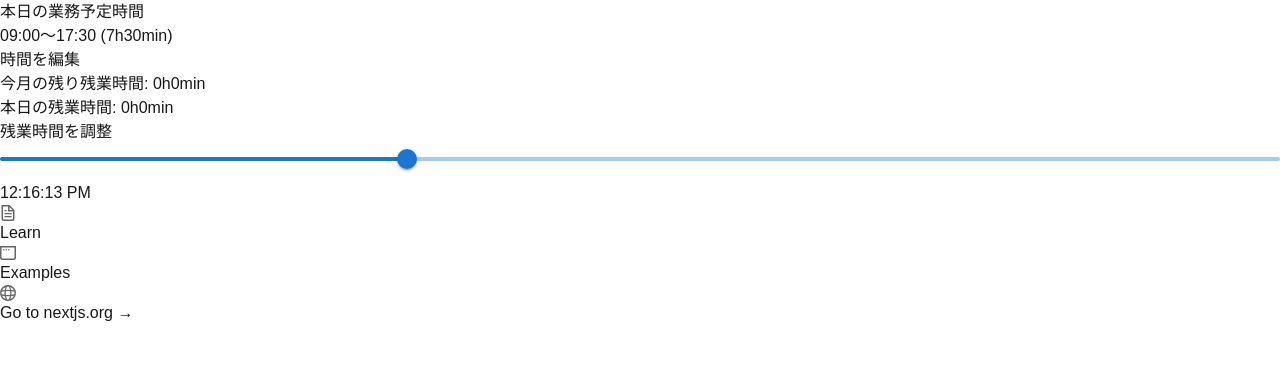
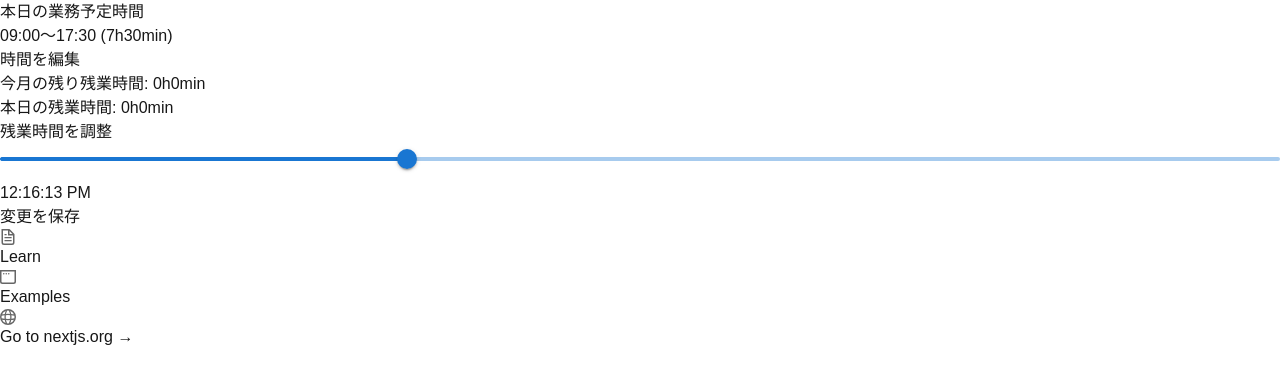
Before and after one commit to KazueHara-1/r-study-JavaScript, a Next.js app in the folder final_ex/: page / in a window 1280 px wide. Shown: the top 384 px of the page. Built offline with nearby package versions, Linux system fonts and the light colour scheme.

Commit message:
残業時間を保存できるように

```diff
--- a/final_ex/src/app/main.tsx
+++ b/final_ex/src/app/main.tsx
@@ -8,6 +8,7 @@ import { DateTime } from "luxon";
 import { Slider } from "@mui/material";
 import TimePickerDialog from "@/components/timePickerDialog";
 import { convertHMin } from "@/utils/convertHMin";
+import SaveOvertime from "@/components/saveOvertime";
 
 // main で主なstateをすべて管理する
 
@@ -34,6 +35,7 @@ export default function Main() {
   const [end, setEnd] = useState(defaultEndTime);
   const [isTimePickerDialogVisible, setIsTimePickerDialogVisible] =
     useState(false);
+  const [isSnackbarVisible, setIsSnackbarVisible] = useState(false);
 
   const changeOvertime = useCallback(
     (event: Event, value: number | Array<number>) => {
@@ -88,9 +90,21 @@ export default function Main() {
           max={450}
           step={15}
         />
-        <Circle>
-          <Clock />
-        </Circle>
+        <div className="flex justify-center">
+          <Circle>
+            <Clock />
+          </Circle>
+        </div>
+        <SaveOvertime
+          handleClose={() => {
+            setIsSnackbarVisible(false);
+          }}
+          isOpen={isSnackbarVisible}
+          overtime={overtime}
+          showSnackBar={() => {
+            setIsSnackbarVisible(true);
+          }}
+        />
       </div>
     </main>
   );
--- a/final_ex/src/components/button.tsx
+++ b/final_ex/src/components/button.tsx
@@ -4,7 +4,7 @@ import { twMerge } from "tailwind-merge";
 interface ButtonProps {
   type?: "normal" | "submit";
   children: ReactNode;
-  className: string;
+  className?: string;
   onClick: () => void;
 }
 
@@ -18,7 +18,7 @@ const Button = ({
     className,
     type === "normal" && "bg-blue-500",
     type === "submit" && "bg-green-600",
-    "text-white cursor-pointer text-sm px-4 py-2 rounded-md border-none"
+    "text-white text-sm px-4 py-2 rounded-md border-none"
   );
   return (
     <button className={mergedClassName} onClick={onClick}>
--- /dev/null
+++ b/final_ex/src/components/saveOvertime.tsx
@@ -0,0 +1,44 @@
+import React from "react";
+import Button from "./button";
+import { Alert, Snackbar } from "@mui/material";
+
+interface SaveOvertimeProps {
+  handleClose: () => void;
+  isOpen: boolean;
+  overtime: number;
+  showSnackBar: () => void;
+}
+
+const saveOvertime = ({
+  handleClose,
+  isOpen,
+  overtime,
+  showSnackBar,
+}: SaveOvertimeProps) => {
+  return (
+    <div className="text-center">
+      <Button
+        className="m-2"
+        type="submit"
+        onClick={() => {
+          localStorage.setItem("js-study-overtime", overtime.toString());
+          showSnackBar();
+        }}
+      >
+        変更を保存
+      </Button>
+      <Snackbar open={isOpen} autoHideDuration={6000} onClose={handleClose}>
+        <Alert
+          onClose={handleClose}
+          severity="success"
+          variant="filled"
+          sx={{ width: "100%" }}
+        >
+          現在の残業時間が保存されました！
+        </Alert>
+      </Snackbar>
+    </div>
+  );
+};
+
+export default saveOvertime;
--- a/final_ex/src/components/workTime.tsx
+++ b/final_ex/src/components/workTime.tsx
@@ -1,6 +1,7 @@
 import React from "react";
 import { DateTime } from "luxon";
 import { convertHMin } from "@/utils/convertHMin";
+import Button from "./button";
 
 interface WorkTimeProps {
   start: DateTime<true>;
@@ -23,12 +24,7 @@ const WorkTime = ({
           {start.toFormat("HH:mm")}～{end.toFormat("HH:mm")} (
           {convertHMin(workTime)})
         </p>
-        <button
-          className="bg-blue-500 text-white cursor-pointer text-sm px-4 py-2 rounded-md border-none"
-          onClick={openTimePickerDialog}
-        >
-          時間を編集
-        </button>
+        <Button onClick={openTimePickerDialog}>時間を編集</Button>
       </div>
     </>
   );
```
